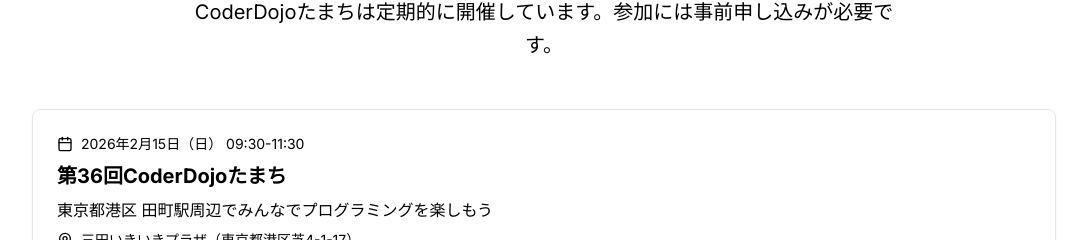
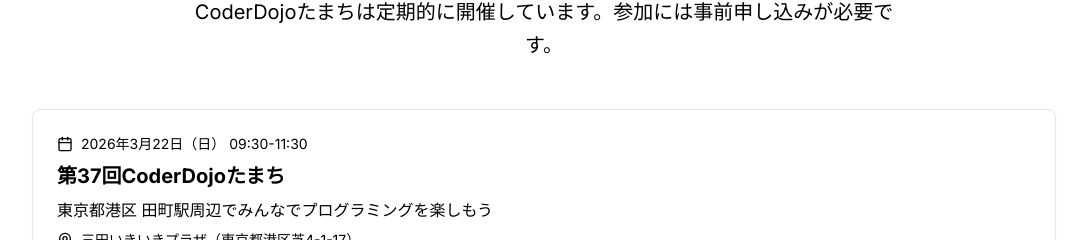
Before and after one commit to coderdojo-tamachi/coderdojo-tamachi.github.io, a Next.js app: page / in a window 1280 px wide. Shown: the part 4596-4836 px from the top of the page, without its empty margins (96-1183 px from the left). Built offline with nearby package versions, Linux system fonts and the light colour scheme.

Commit message:
[update] イベント情報を更新
第36回 → 第37回（2026年3月22日）

Co-Authored-By: Claude Sonnet 4.6 <noreply@anthropic.com>

```diff
--- a/data/events.js
+++ b/data/events.js
@@ -1,12 +1,12 @@
 const events = [
   {
     id: "1",
-    title: "第36回CoderDojoたまち",
-    date: "2026年2月15日（日）",
+    title: "第37回CoderDojoたまち",
+    date: "2026年3月22日（日）",
     time: "09:30-11:30",
     description: "東京都港区 田町駅周辺でみんなでプログラミングを楽しもう",
     venue: "三田いきいきプラザ（東京都港区芝4-1-17）",
-    url: "https://coderdojo-tamachi.connpass.com/event/381755/",
+    url: "https://coderdojo-tamachi.connpass.com/event/384799/",
   },
 ]
 
```
